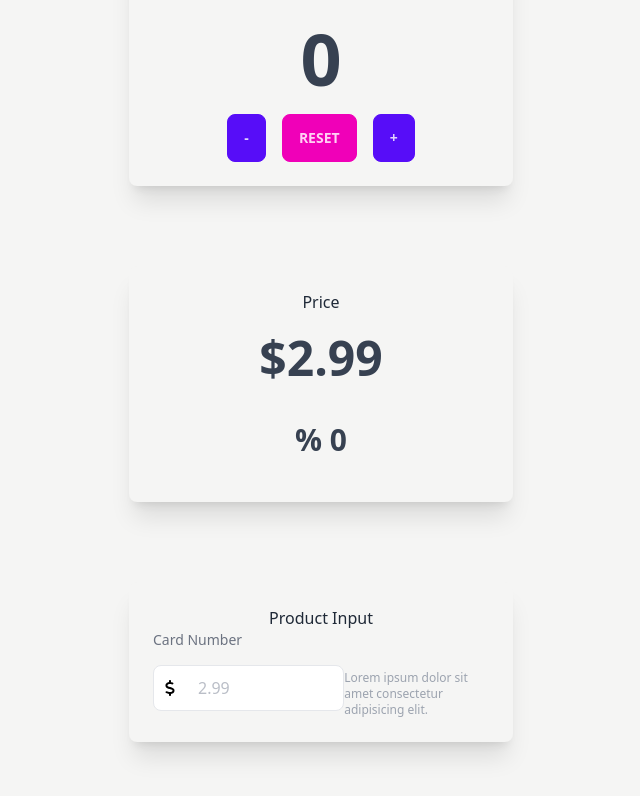
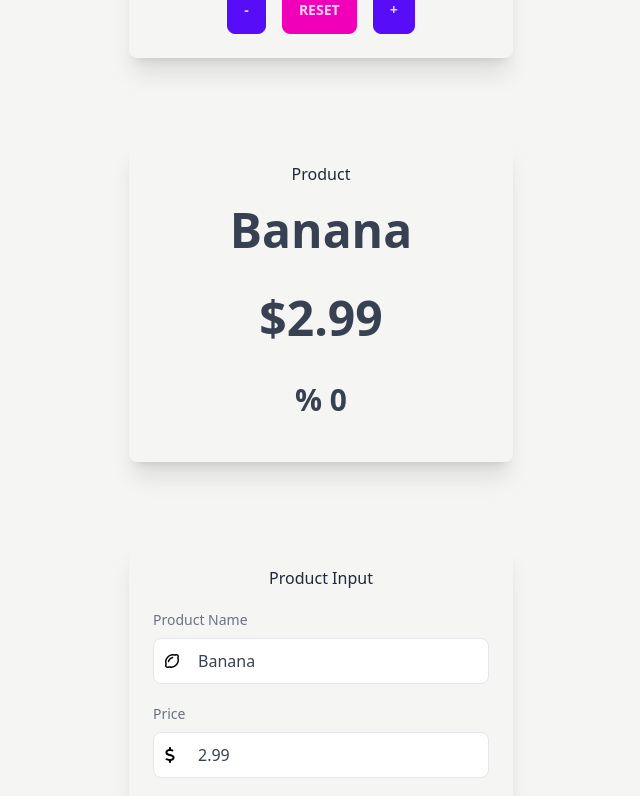
Before and after one commit to JustenMX/ntu-price-cart-app, a React (Vite) app: page / in a window 1280 px wide. Shown: the top 796 px of the page, without its empty margins (319-959 px from the left). Built offline with nearby package versions, Linux system fonts and the light colour scheme.

Commit message:
Add Product and Price input components

```diff
--- a/src/components/Input.jsx
+++ b/src/components/Input.jsx
@@ -1,14 +1,62 @@
 //
 
-function Input() {
+function Input(props) {
+  const {
+    priceInputLabel,
+    productInputLabel,
+    inputProductFunc,
+    inputPriceFunc,
+  } = props;
+
+  const handlerChangeProductName = (event) => {
+    inputProductFunc(event.target.value);
+  };
+
+  const handlerChangePrice = (event) => {
+    inputPriceFunc(event.target.value);
+  };
   return (
     <>
-      <div>
+      {/* Product Input */}
+      <div className="mt-5">
         <label
-          htmlFor="card"
+          htmlFor="product-input"
           className="block text-sm text-gray-500 dark:text-gray-300"
         >
-          Card Number
+          Product Name
+        </label>
+
+        <div className="relative flex items-center mt-2">
+          <span className="absolute">
+            <svg
+              className="mx-3"
+              xmlns="http://www.w3.org/2000/svg"
+              height="1em"
+              viewBox="0 0 448 512"
+            >
+              <path d="M368 80c-3.2 0-6.2 .4-8.9 1.3C340 86.8 313 91.9 284.8 84.6C227.4 69.7 160.2 92 110.1 142.1S37.7 259.4 52.6 316.8c7.3 28.2 2.2 55.2-3.3 74.3c-.8 2.8-1.3 5.8-1.3 8.9c0 17.7 14.3 32 32 32c3.2 0 6.2-.4 8.9-1.3c19.1-5.5 46.1-10.7 74.3-3.3c57.4 14.9 124.6-7.4 174.7-57.5s72.4-117.3 57.5-174.7c-7.3-28.2-2.2-55.2 3.3-74.3c.8-2.8 1.3-5.8 1.3-8.9c0-17.7-14.3-32-32-32zm0-48c44.2 0 80 35.8 80 80c0 7.7-1.1 15.2-3.1 22.3c-4.6 15.8-7.1 32.9-3 48.9c20.1 77.6-10.9 161.5-70 220.7s-143.1 90.2-220.7 70c-16-4.1-33-1.6-48.9 3c-7.1 2-14.6 3.1-22.3 3.1c-44.2 0-80-35.8-80-80c0-7.7 1.1-15.2 3.1-22.3c4.6-15.8 7.1-32.9 3-48.9C-14 251.3 17 167.3 76.2 108.2S219.3 18 296.8 38.1c16 4.1 33 1.6 48.9-3c7.1-2 14.6-3.1 22.3-3.1zM246.7 167c-52 15.2-96.5 59.7-111.7 111.7c-3.7 12.7-17.1 20-29.8 16.3s-20-17.1-16.3-29.8c19.8-67.7 76.6-124.5 144.3-144.3c12.7-3.7 26.1 3.6 29.8 16.3s-3.6 26.1-16.3 29.8z" />
+            </svg>
+          </span>
+
+          <input
+            type="text"
+            placeholder={productInputLabel}
+            value={productInputLabel}
+            onChange={handlerChangeProductName}
+            className="block w-full py-2.5 text-gray-700 placeholder-gray-400/70 bg-white border border-gray-200 rounded-lg pl-11 pr-5 rtl:pr-11 rtl:pl-5 dark:bg-gray-900 dark:text-gray-300 dark:border-gray-600 focus:border-blue-400 dark:focus:border-blue-300 focus:ring-blue-300 focus:outline-none focus:ring focus:ring-opacity-40"
+          />
+          {/* <p className="mt-3 text-xs text-gray-400 dark:text-gray-600">
+            Lorem ipsum dolor sit amet consectetur adipisicing elit.
+          </p> */}
+        </div>
+      </div>
+      {/* Price Input */}
+      <div className="mt-5 mb-5">
+        <label
+          htmlFor="price-input"
+          className="block text-sm text-gray-500 dark:text-gray-300"
+        >
+          Price
         </label>
 
         <div className="relative flex items-center mt-2">
@@ -24,17 +72,21 @@ function Input() {
           </span>
 
           <input
-            type="text"
-            placeholder="2.99"
+            type="number"
+            placeholder={priceInputLabel}
+            value={priceInputLabel}
+            onChange={handlerChangePrice}
             className="block w-full py-2.5 text-gray-700 placeholder-gray-400/70 bg-white border border-gray-200 rounded-lg pl-11 pr-5 rtl:pr-11 rtl:pl-5 dark:bg-gray-900 dark:text-gray-300 dark:border-gray-600 focus:border-blue-400 dark:focus:border-blue-300 focus:ring-blue-300 focus:outline-none focus:ring focus:ring-opacity-40"
           />
-          <p className="mt-3 text-xs text-gray-400 dark:text-gray-600">
+          {/* <p className="mt-3 text-xs text-gray-400 dark:text-gray-600">
             Lorem ipsum dolor sit amet consectetur adipisicing elit.
-          </p>
+          </p> */}
         </div>
       </div>
     </>
   );
 }
 
+// Props Validation
+
 export default Input;
--- a/src/components/Product.jsx
+++ b/src/components/Product.jsx
@@ -9,6 +9,9 @@ function Product(props) {
     handlerResetCount,
     price,
     discount,
+    productName,
+    handlerChangeProductName,
+    handlerChangePrice,
   } = props;
 
   return (
@@ -42,7 +45,10 @@ function Product(props) {
       {/* Start of Price and Discount */}
       <div className="w-96 h-auto card bg-stone-100 shadow-xl rounded-lg p-6 mb-20">
         <div className="text-center">
-          <h1>Price</h1>
+          <h1>Product</h1>
+          <h1 className="text-5xl font-extrabold text-gray-700 p-5">
+            {productName}
+          </h1>
           <h1 className="text-5xl font-extrabold text-gray-700 p-5">
             ${price}
           </h1>
@@ -56,7 +62,17 @@ function Product(props) {
         <div className="text-center">
           <h1>Product Input</h1>
         </div>
-        <Input />
+        <Input
+          productInputLabel={productName}
+          priceInputLabel={price}
+          inputProductFunc={handlerChangeProductName}
+          inputPriceFunc={handlerChangePrice}
+        />
+        <Button
+          buttonCSS="btn btn-primary"
+          buttonLabel="SUBMIT PRODUCT"
+          buttonFunc={handlerPlus}
+        />
       </div>
     </>
   );
--- a/src/components/ProductContainer.jsx
+++ b/src/components/ProductContainer.jsx
@@ -7,6 +7,7 @@ function ProductContainer() {
   const [count, setCount] = useState(0);
   const [price, setPrice] = useState(2.99);
   const [discount, setDiscount] = useState(0);
+  const [productName, setProductName] = useState("Banana");
 
   // Handler for Count Increment
   const handlerPlus = () => {
@@ -38,6 +39,19 @@ function ProductContainer() {
     setCount(0);
   };
 
+  // Handler for OnChange event
+  const handlerChangeProductName = (value) => {
+    setProductName(value);
+  };
+
+  const handlerChangePrice = (value) => {
+    if (value <= 0) {
+      setPrice(0);
+    } else {
+      setPrice(value);
+    }
+  };
+
   return (
     <div className="flex flex-col justify-center items-center h-screen bg-stone-100">
       <Product
@@ -47,6 +61,9 @@ function ProductContainer() {
         handlerResetCount={handlerResetCount}
         price={price}
         discount={discount}
+        productName={productName}
+        handlerChangeProductName={handlerChangeProductName}
+        handlerChangePrice={handlerChangePrice}
       />
       <ViewList />
     </div>
```
